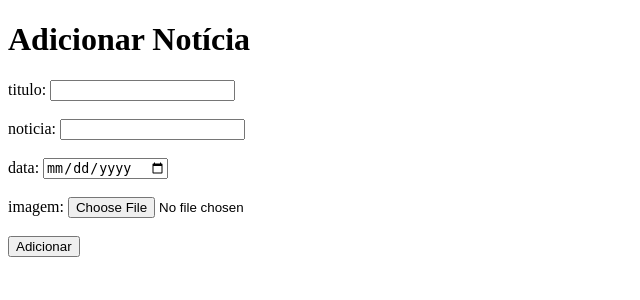
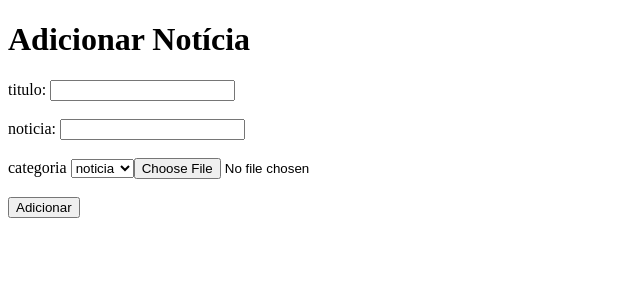
Before and after one commit to jairsrib/projetoFinal, a PHP site: page /nova_noticia.php in a window 1280 px wide. Shown: the top 300 px of the page, without its empty margins (0-640 px from the left). Run offline with PHP 8.4, Linux system fonts and the light colour scheme.

Commit message:
nova noticia

```diff
--- a/nova_noticia.php
+++ b/nova_noticia.php
@@ -4,40 +4,48 @@ include_once './classes/Usuario.php';
 include_once './config/config.php';
 include_once './classes/Noticia.php';
 if ($_SERVER['REQUEST_METHOD'] === 'POST') {
+    date_default_timezone_set(timezoneId: 'America/Sao_Paulo');
     $noticia = new Noticia($db);
     $titulo = $_POST['titulo'];
     $texto = $_POST['texto'];
     $data = $_POST['data'];
     $autor_id = $_SESSION['usuario_id'] ?? null;
     $imagem = $_POST['imagem'];
- $noticia->criar($titulo, $texto, $data, $autor_id, $imagem);
+    $currentDateTime = date('Y-m-d H:i:s');
+    $noticia->criar($titulo, $texto, $currentDateTime, $autor_id, $imagem);
     header('Location: portal.php');
     exit();
 }
 ?>
 <!DOCTYPE html>
 <html lang="pt-br">
+
 <head>
     <meta charset="UTF-8">
     <title>Adicionar Notícia</title>
 </head>
+
 <body>
     <h1>Adicionar Notícia</h1>
     <form method="POST">
 
-  <label for="nome">titulo:</label>
+        <label for="titulo">titulo:</label>
         <input type="text" name="titulo" required>
         <br><br>
-  <label for="fone">noticia:</label>
+        <label for="noticia">noticia:</label>
         <input type="text" name="not" required>
         <br><br>
-  <label for="email">data:</label>
-  <input type="date" name="data" required>
+        <label for="categoria">categoria</label>
+        <select name="categoria" required>
+            <option value="noticia">noticia</option>
+            <option value="jogo">jogo</option>
+            <option value="evento">evento</option>
             <br><br>
-  <label for="senha">imagem:</label>
-  <input type="file" name="imagem" required>
+            <label for="imagem">imagem:</label>
+            <input type="file" name="imagem">
             <br><br>
             <input type="submit" value="Adicionar">
     </form>
 </body>
+
 </html>
```
Also changed, not shown: header.php (+9 -4 lines). Lines whose indentation alone changed are shown as unchanged.
